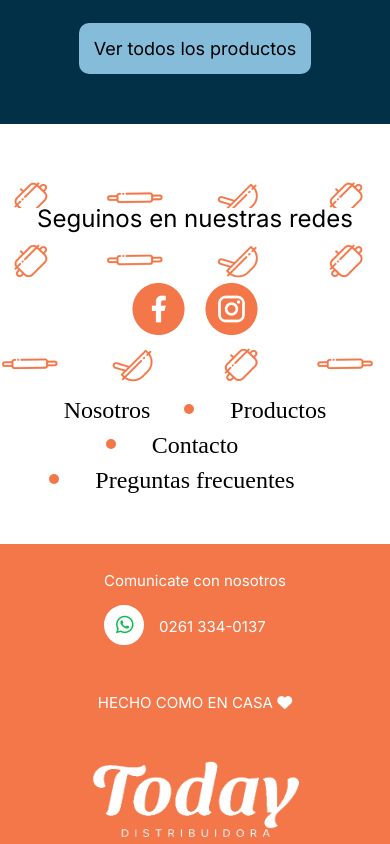
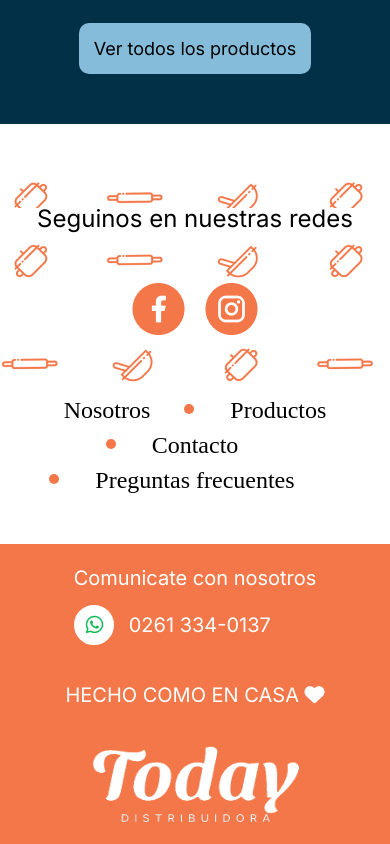
Before and after one commit to rodrigorainone/TodayDistribuidora2, a React (Vite) app: page / in a window 390 px wide. Shown: the part 4236-5080 px from the top of the page. Built offline with nearby package versions, Linux system fonts and the light colour scheme; a web font is replaced by a local one.

Commit message:
èsponsive footer 2

```diff
--- a/src/index.css
+++ b/src/index.css
@@ -1055,9 +1055,10 @@
   footer{
     flex-wrap: wrap;
     padding-top: 20px;
+    padding-bottom: 20px;
     flex-direction:column-reverse;
     gap: 35px;
-    font-size: 15px;
+    font-size: 20px;
     min-height: 300px;
 
   }
```
